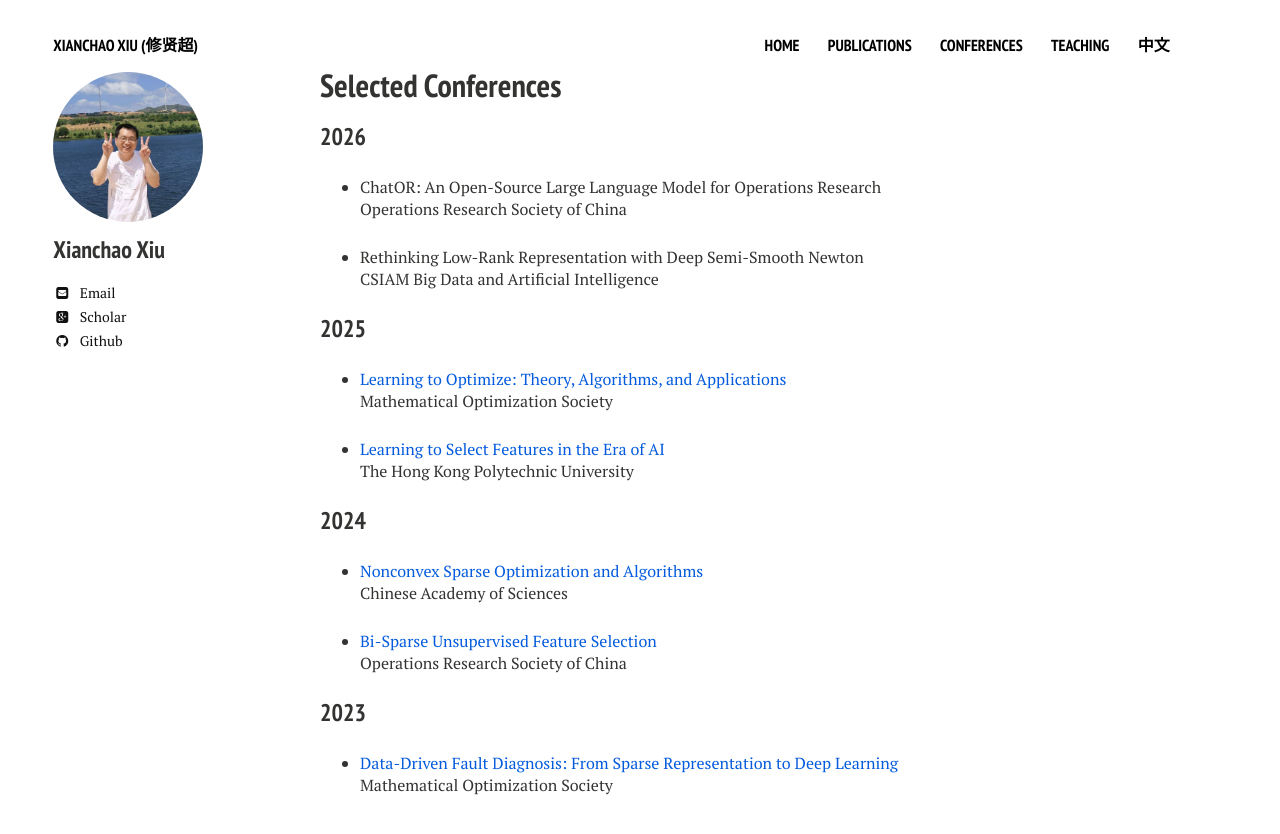
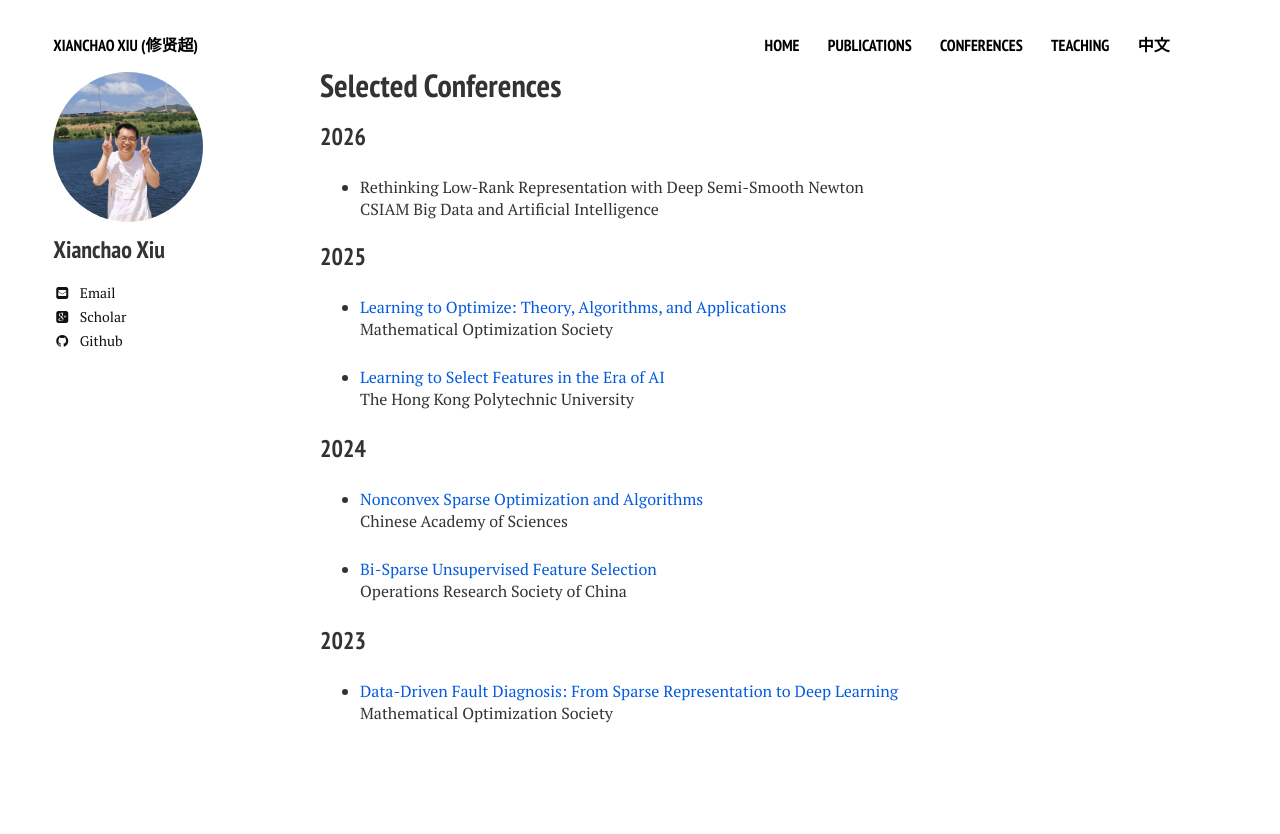
Before and after one commit to xianchaoxiu/xianchaoxiu.github.io, a Jekyll site: the page built from conferences/index.md, in a window 1280 px wide. Shown: the top 834 px of the page. Built offline with Jekyll 4.4.1, drawn with Linux system fonts in a browser that asks for light colours; nearby versions of some CDN libraries.

Commit message:
Update index.md

```diff
--- a/conferences/index.md
+++ b/conferences/index.md
@@ -8,9 +8,6 @@ share: false
 ---
 
 ### 2026
-
-* ChatOR: An Open-Source Large Language Model for Operations Research <br>
-Operations Research Society of China <br>
 
 * Rethinking Low-Rank Representation with Deep Semi-Smooth Newton <br>
 CSIAM Big Data and Artificial Intelligence   <br>
```
